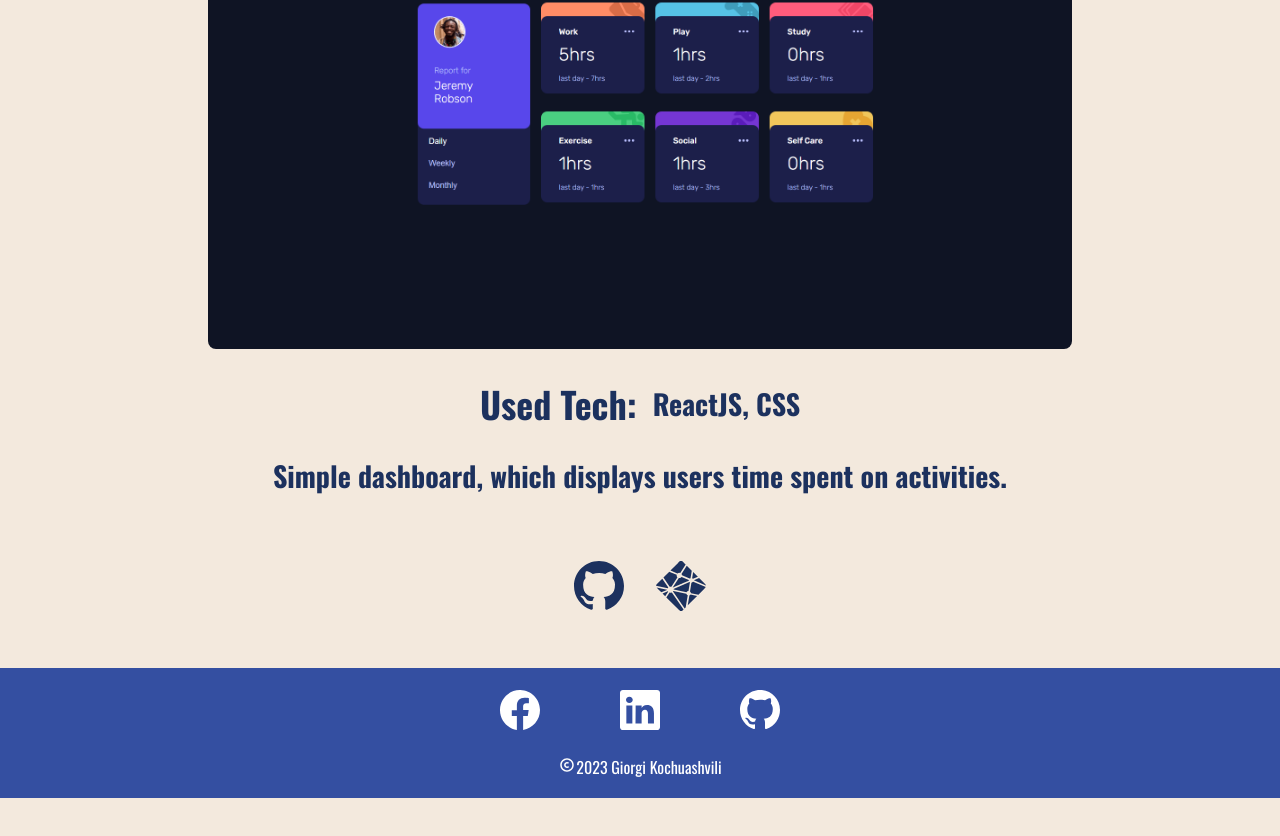
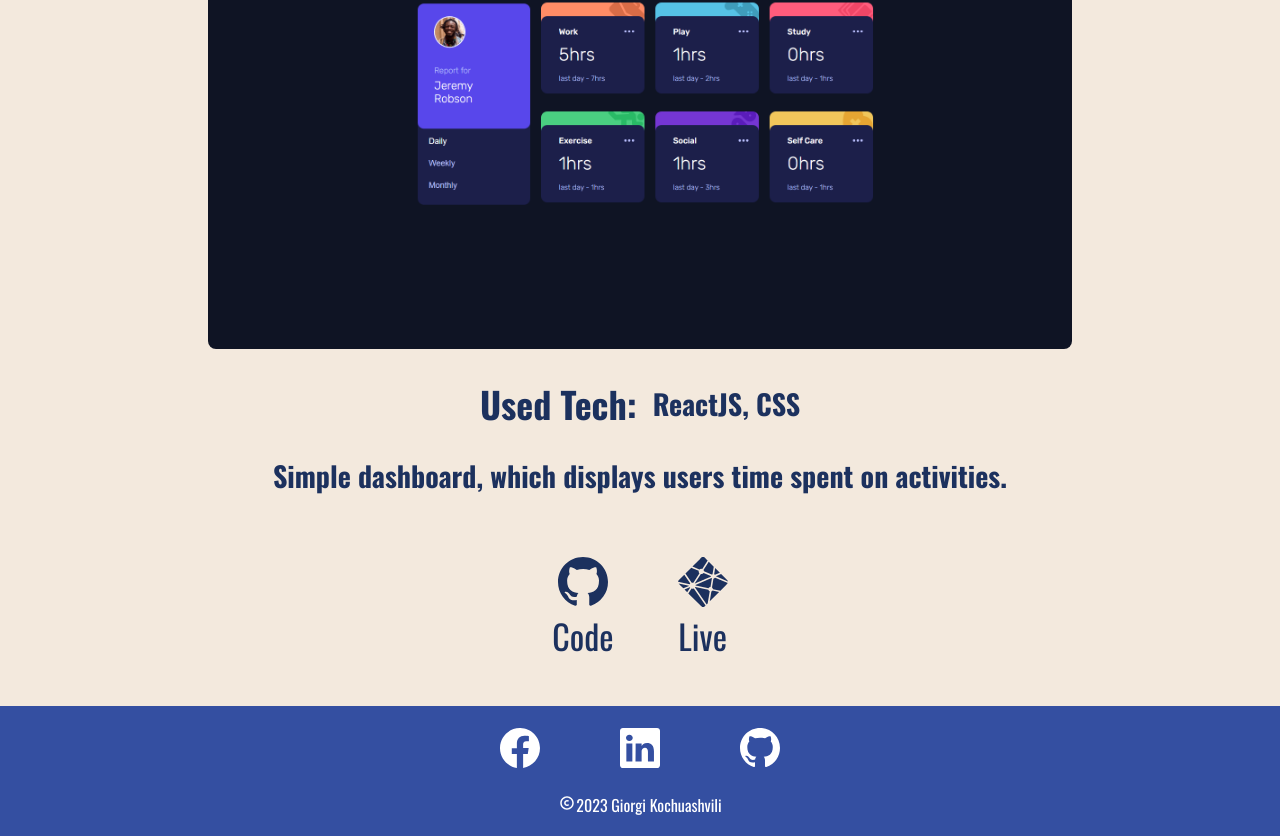
Before and after one commit to giorgio324/portfolio-website, a React (Create React App) app: page /projects/1 in a window 1280 px wide. Shown: the part 365-1201 px from the top of the page. Before the commit the page ends 1163 px from the top, so only its background shows below. Built offline with nearby package versions, Linux system fonts and the light colour scheme.

Commit message:
added project 8

```diff
--- a/src/components/Navbar/styles.css
+++ b/src/components/Navbar/styles.css
@@ -47,9 +47,10 @@
  flex-direction: column;
  justify-content: center;
  align-items: center;
- margin-top: 175px;
+ margin-top: calc(50vh - 180px);
  gap: 25px;
  overflow: hidden;
+ font-size: 35px;
 }
 
 .nav-open {
--- a/src/components/ProjectItem/styles.css
+++ b/src/components/ProjectItem/styles.css
@@ -20,12 +20,11 @@
  display: grid;
  grid-template-columns: 1fr;
  place-items: center;
+ width: 100%;
+ padding-top: 1rem;
+ padding-bottom: 2rem;
 }
 
-.projects-list {
- width: 100%;
-
-}
 
 .project-item {
  width: 250px;
--- a/src/data/data.js
+++ b/src/data/data.js
@@ -5,6 +5,7 @@ import image4 from '../assets/images/multipageForm.PNG';
 import image5 from '../assets/images/bootstrap.PNG';
 import image6 from '../assets/images/developIT.PNG';
 import image7 from '../assets/images/awesomecamp.PNG';
+import image8 from '../assets/images/styled-component.PNG';
 export const ProjectList = [
   {
     name: 'TODO',
@@ -66,4 +67,13 @@ export const ProjectList = [
     netlify: 'https://awesomecamp.netlify.app/',
     description: 'The first website i created',
   },
+  {
+    name: 'Huddle',
+    image: image8,
+    tech: 'ReactJS, Styled Components',
+    github: 'https://github.com/giorgio324/styled-components-mini-project',
+    netlify: 'https://huddle-styled-component.netlify.app/',
+    description:
+      'In this project i used styled components for the first time and build a static single page website',
+  },
 ];
--- a/src/pages/ProjectDisplay.css
+++ b/src/pages/ProjectDisplay.css
@@ -40,7 +40,7 @@
  justify-content: center;
  align-items: center;
  font-size: 40px;
- gap: 2rem;
+ column-gap: 4rem;
  padding: 1rem 0;
 }
 
@@ -59,6 +59,29 @@
 
 .project-icon:hover {
  color: black;
+}
+
+.labeled-link {
+ display: flex;
+ flex-direction: column;
+ justify-content: center;
+ align-items: center;
+}
+
+.labeled-link span {
+ font-size: 28px;
+ margin-top: 4px;
+}
+
+@media screen and (min-width:620px) {
+ .project-icon {
+  font-size: 38px;
+ }
+
+ .labeled-link span {
+  font-size: 30px;
+  margin-top: 5px;
+ }
 }
 
 @media screen and (min-width:800px) {
@@ -83,6 +106,11 @@
  .tech-container h3,
  .project-description h3 {
   font-size: 24px;
+ }
+
+ .labeled-link span {
+  font-size: 32px;
+  margin-top: 6px;
  }
 }
 
@@ -109,4 +137,9 @@
  .project-description h3 {
   font-size: 28px;
  }
+
+ .labeled-link span {
+  font-size: 34px;
+  margin-top: 8px;
+ }
 }
--- a/src/pages/ProjectDisplay.jsx
+++ b/src/pages/ProjectDisplay.jsx
@@ -23,17 +23,19 @@ const ProjectDisplay = () => {
           href={project.github}
           target='_blank'
           rel='noopener noreferrer'
-          className='project-icon'
+          className='project-icon labeled-link'
         >
           <BsGithub />
+          <span>Code</span>
         </a>
         <a
           href={project.netlify}
           target='_blank'
           rel='noopener noreferrer'
-          className='project-icon'
+          className='project-icon labeled-link'
         >
           <SiNetlify />
+          <span>Live</span>
         </a>
       </div>
     </div>
```
Also changed, not shown: src/assets/images/styled-component.PNG (added).
